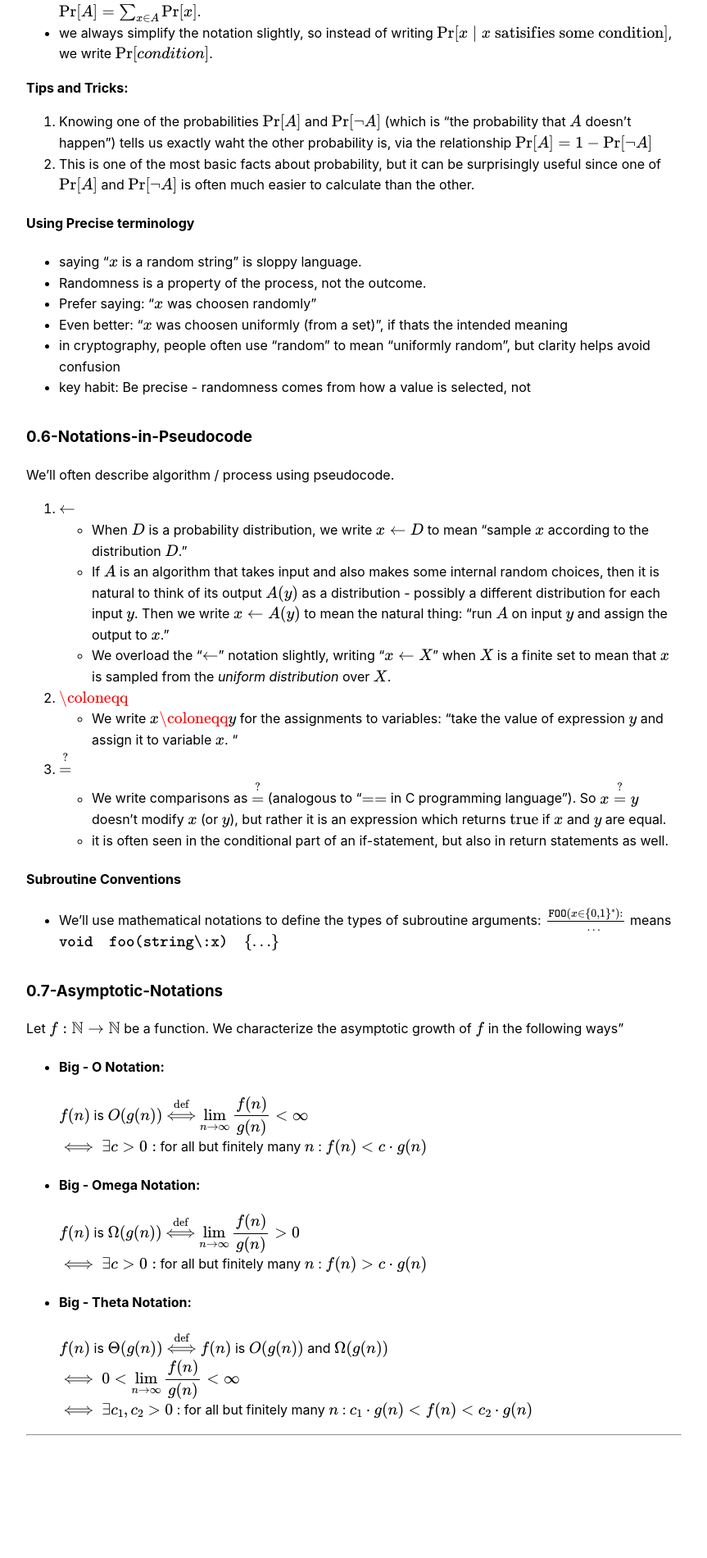
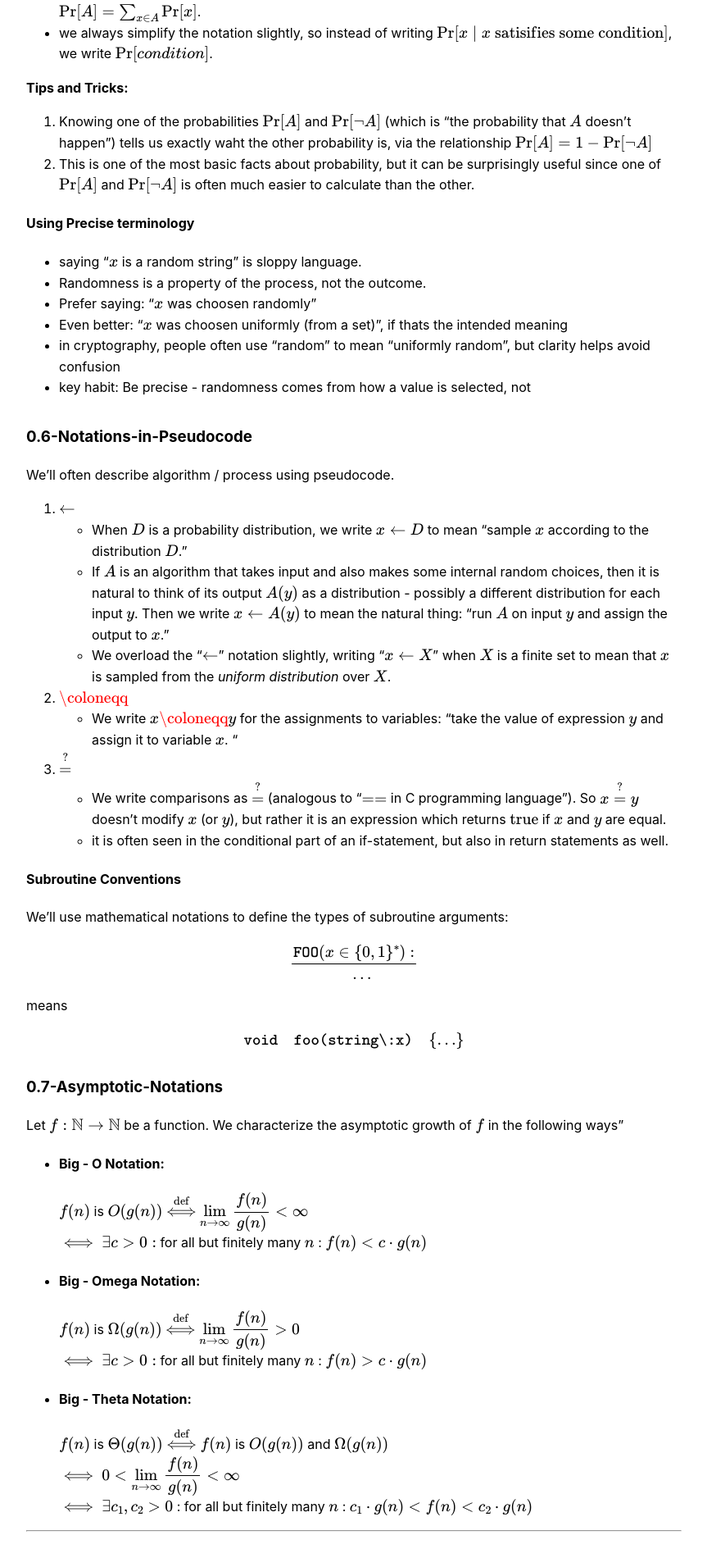
Before and after one commit to vamsii29/Academic_Vault, a Jekyll site: the page built from Cryptography/Lectures/Lektion-0.md, in a window 1280 px wide. Shown: the part 3010-4910 px from the top of the page at 82% size, without its empty margins (208-1071 px from the left). Built offline with Jekyll 4.4.1, drawn with Linux system fonts in a browser that asks for light colours; before the commit the page ends 4793 px from its top, so only the background shows below that.

Commit message:
Auto backup: 2025-06-16 12:07:34

```diff
--- a/Cryptography/Lectures/Lektion-0.md
+++ b/Cryptography/Lectures/Lektion-0.md
@@ -134,11 +134,15 @@ We'll often describe algorithm / process using pseudocode.
 	- it is often seen in the conditional part of an if-statement, but also in return statements as well.
 
 #### **Subroutine Conventions**
-- We'll use mathematical notations to define the types of subroutine arguments:
-$$
+
+We'll use mathematical notations to define the types of subroutine arguments:
+
+ $$
 \frac{\texttt{FOO} (x \in \{0,1\}^*):}{\quad \ldots}
 $$
+
 means
+
 $$
 \texttt{void} \quad \texttt{foo(string\:x)} \quad  \{ \ldots \}
 $$
```
